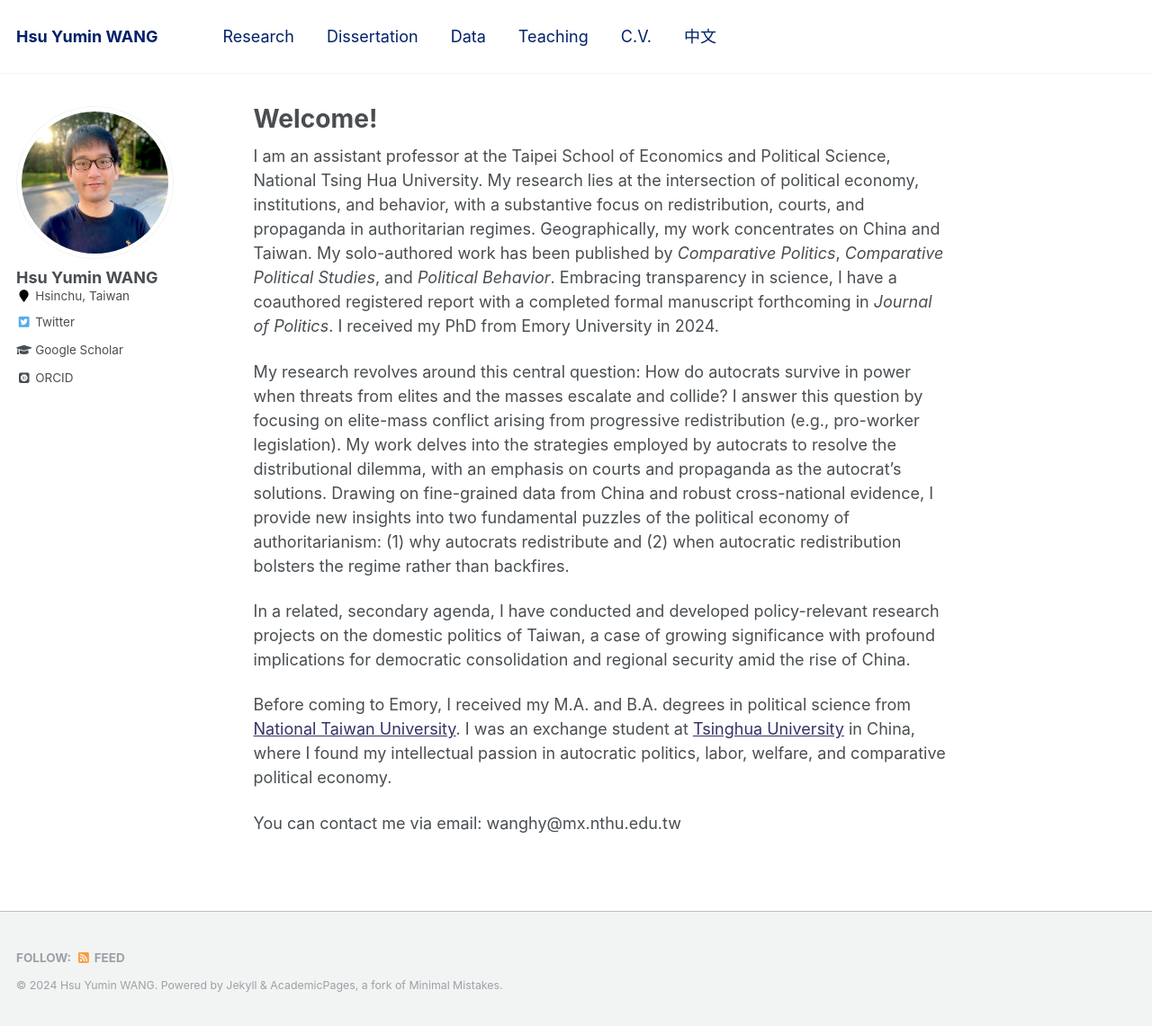
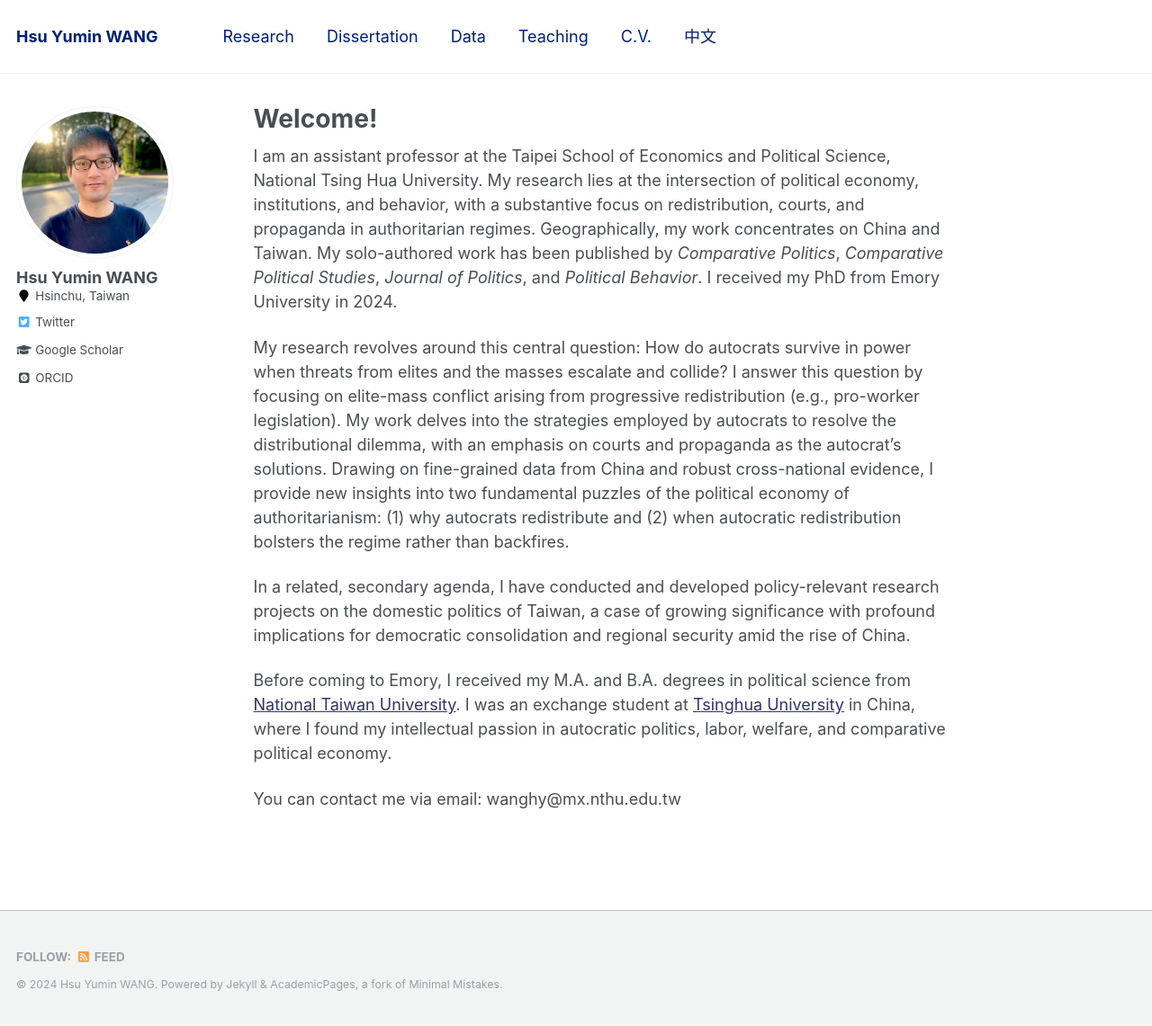
Before and after one commit to hsuyumin/hsuyumin.github.io, a Jekyll site: the page built from _pages/about.md, in a window 1280 px wide and 1141 px high. Shown: the whole window at 90% size. Built offline with Jekyll 4.4.1, drawn with Linux system fonts in a browser that asks for light colours; some web fonts are replaced.

Commit message:
Update about.md

```diff
--- a/_pages/about.md
+++ b/_pages/about.md
@@ -8,7 +8,7 @@ redirect_from:
   - /about.html
 ---
 
-I am an assistant professor at the Taipei School of Economics and Political Science, National Tsing Hua University. My research lies at the intersection of political economy, institutions, and behavior, with a substantive focus on redistribution, courts, and propaganda in authoritarian regimes. Geographically, my work concentrates on China and Taiwan. My solo-authored work has been published by _Comparative Politics_, _Comparative Political Studies_, and _Political Behavior_. Embracing transparency in science, I have a coauthored registered report with a completed formal manuscript forthcoming in _Journal of Politics_. I received my PhD from Emory University in 2024.
+I am an assistant professor at the Taipei School of Economics and Political Science, National Tsing Hua University. My research lies at the intersection of political economy, institutions, and behavior, with a substantive focus on redistribution, courts, and propaganda in authoritarian regimes. Geographically, my work concentrates on China and Taiwan. My solo-authored work has been published by _Comparative Politics_, _Comparative Political Studies_, _Journal of Politics_, and _Political Behavior_. I received my PhD from Emory University in 2024.
 
 My research revolves around this central question: How do autocrats survive in power when threats from elites and the masses escalate and collide? I answer this question by focusing on elite-mass conflict arising from progressive redistribution (e.g., pro-worker legislation). My work delves into the strategies employed by autocrats to resolve the distributional dilemma, with an emphasis on courts and propaganda as the autocrat's solutions. Drawing on fine-grained data from China and robust cross-national evidence, I provide new insights into two fundamental puzzles of the political economy of authoritarianism: (1) why autocrats redistribute and (2) when autocratic redistribution bolsters the regime rather than backfires.
 
```
